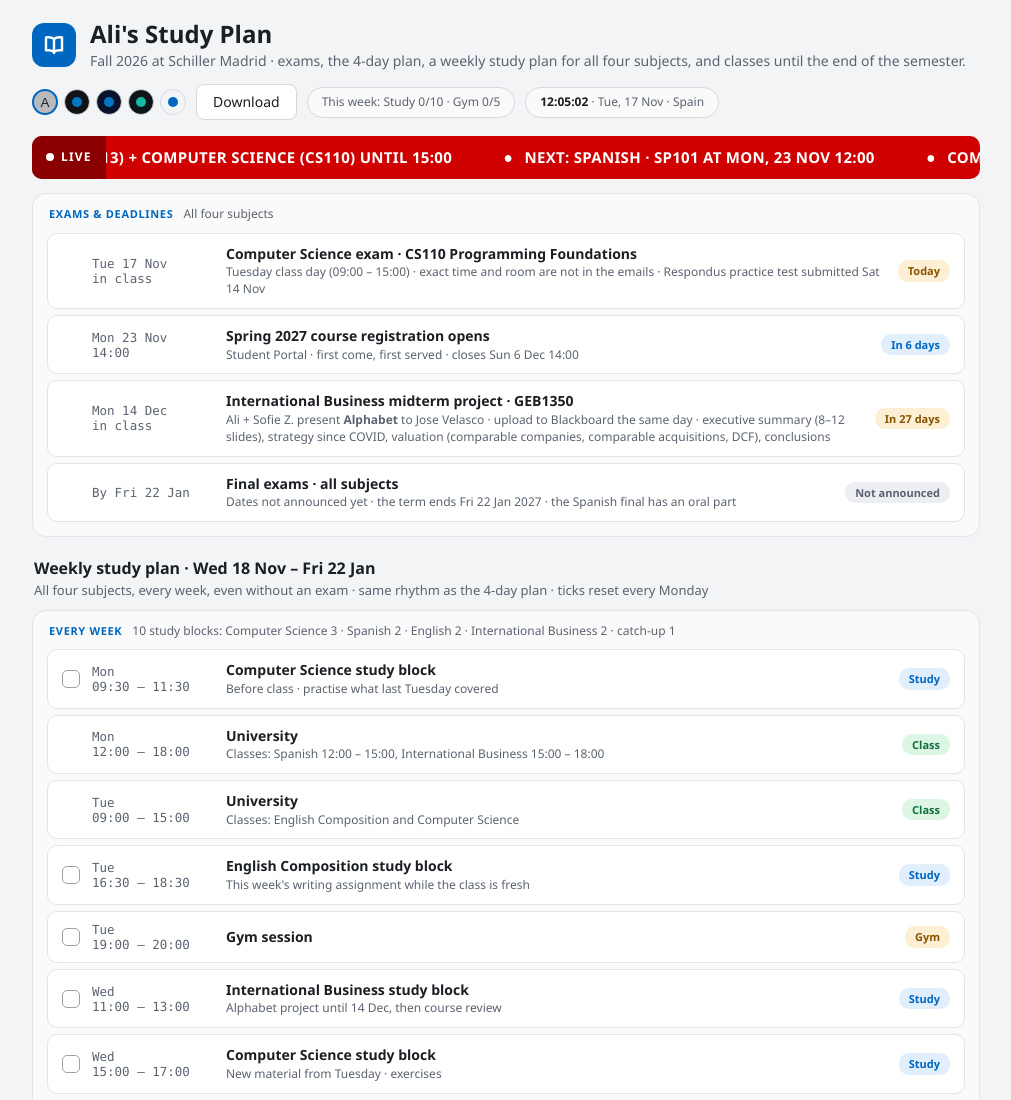
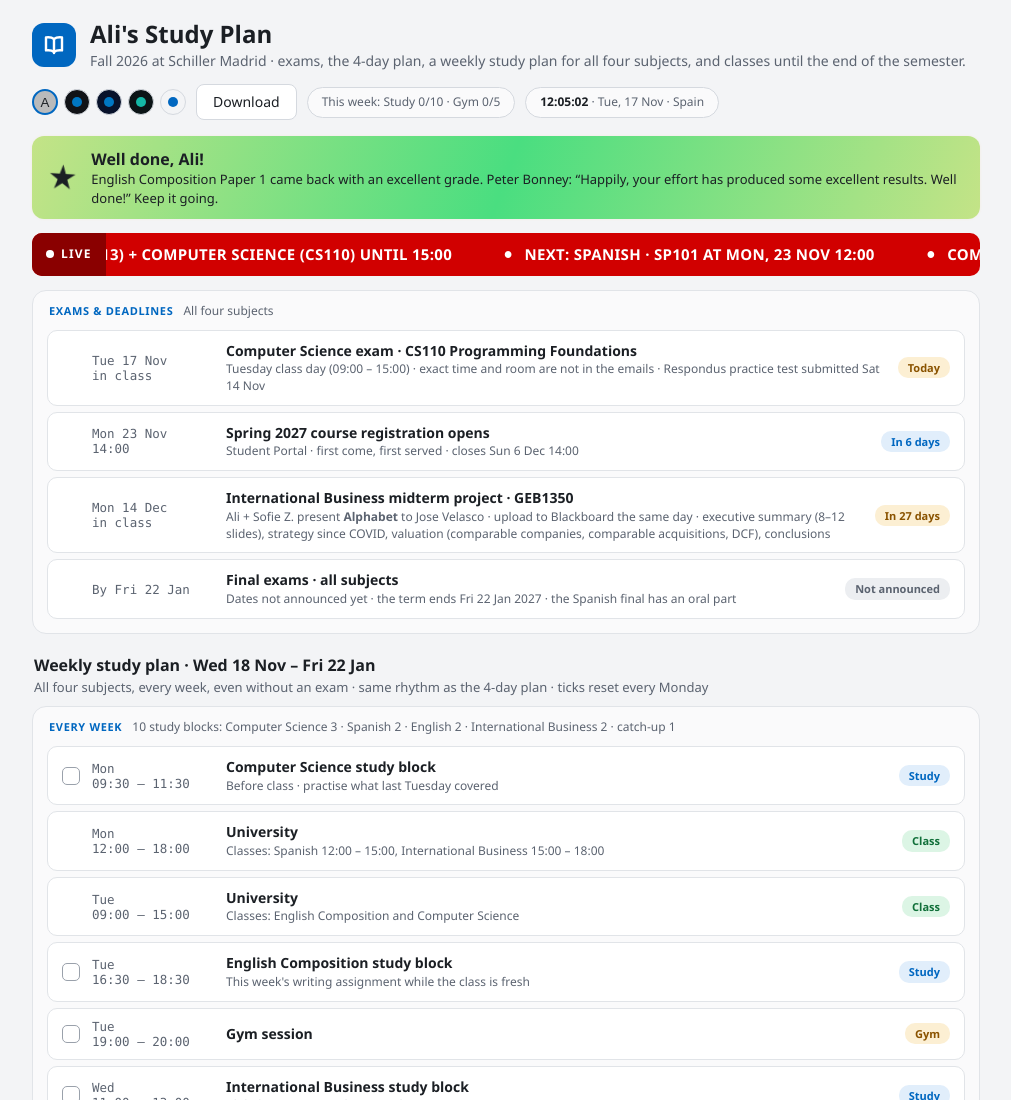
Before and after one commit to adibchehade/ali, a plain HTML site: page index.html in a window 1280 px wide. Shown: the top 1100 px of the page, without its empty margins (134-1145 px from the left). Drawn offline with Linux system fonts and the light colour scheme.

Commit message:
Add flashing well-done banner for Ali's English Paper 1 (Adib's request)
Co-Authored-By: Claude Opus 5.5 <noreply@anthropic.com>
Claude-Session: https://claude.ai/code/session_011WEjUJEjLTM8dfFyFVrK1r

```diff
--- a/index.html
+++ b/index.html
@@ -82,7 +82,14 @@
   .news .ticker span::before { content:"\25CF"; margin-right:12px; font-size:9px; vertical-align:middle; }
   @keyframes scroll { from { transform:translateX(0); } to { transform:translateX(-100%); } }
   @keyframes blink { to { visibility:hidden; } }
-  @media (prefers-reduced-motion: reduce) { .news .ticker { animation:none; white-space:normal; padding:10px 14px; } .news .ticker span { display:block; padding:2px 0; } .news .tagl i { animation:none; } }
+  .cheer { display:flex; align-items:center; gap:14px; border-radius:12px; padding:12px 16px; margin-bottom:14px; color:#1B1F24; background:linear-gradient(110deg,#FBBF24 0%,#FDE68A 25%,#4ADE80 50%,#FDE68A 75%,#FBBF24 100%); background-size:300% 100%; animation:cheerbg 6s linear infinite, cheerglow 1.6s ease-in-out infinite; }
+  .cheer .star { font-size:28px; line-height:1; animation:cheerstar 1.2s ease-in-out infinite; }
+  .cheer b { display:block; font-size:16px; }
+  .cheer span { font-size:13px; }
+  @keyframes cheerbg { to { background-position:-300% 0; } }
+  @keyframes cheerglow { 0%,100% { box-shadow:0 0 0 0 rgba(251,191,36,.0); } 50% { box-shadow:0 0 18px 4px rgba(251,191,36,.55); } }
+  @keyframes cheerstar { 0%,100% { transform:scale(1) rotate(0); } 50% { transform:scale(1.25) rotate(15deg); } }
+  @media (prefers-reduced-motion: reduce) { .news .ticker { animation:none; white-space:normal; padding:10px 14px; } .news .ticker span { display:block; padding:2px 0; } .news .tagl i { animation:none; } .cheer, .cheer .star { animation:none; } }
   details.archive { background:var(--panel); border:1px solid var(--panel-border); border-radius:14px; margin-bottom:14px; }
   details.archive > summary { list-style:none; cursor:pointer; padding:12px 16px; display:flex; align-items:baseline; gap:10px; }
   details.archive > summary::-webkit-details-marker { display:none; }
@@ -112,7 +119,7 @@
       --text:#1B1F24; --muted:#5B6370; --accent:#0067C0; --on-accent:#fff; --accent-text:#0067C0; --check:#9AA1AB;
       --ok-fg:#11703A; --ok-bg:#DCF5E5; --warn-fg:#8A5300; --warn-bg:#FCEFD3; --off-fg:#5B6370; --off-bg:#ECEEF1; --work-fg:#0067C0; --work-bg:#E1EEFB; }
     .wrap { max-width:none; padding:0; }
-    .tools, .status, .news, details.archive { display:none; }
+    .tools, .status, .news, .cheer, details.archive { display:none; }
     .row.past { opacity:1; } .row.now { box-shadow:none; border-color:var(--card-border); }
     .panel { break-inside:avoid; } .row { padding:6px 12px; margin-top:4px; }
     * { -webkit-print-color-adjust:exact; print-color-adjust:exact; }
@@ -141,6 +148,7 @@
     </div>
   </div>
 
+  <div class="cheer" id="cheer" data-until="2026-11-30"><span class="star" aria-hidden="true">&#9733;</span><span><b>Well done, Ali!</b><span>English Composition Paper 1 came back with an excellent grade. Peter Bonney: &ldquo;Happily, your effort has produced some excellent results. Well done!&rdquo; Keep it going.</span></span></div>
   <div class="news" role="status" aria-live="off"><span class="tagl"><i></i>LIVE</span><div class="track"><div class="ticker" id="ticker"><span>Loading the plan…</span></div></div></div>
 
   <section class="panel">
@@ -375,6 +383,7 @@
       if (on) cur = r; else if (!nxt && s > now) nxt = r;
     });
     loadWeek(); summary();
+    var ch = document.getElementById('cheer'); if (ch) ch.hidden = today > ch.dataset.until;
     var fd = document.getElementById('fourday'), wkp = document.getElementById('weekly');
     if (today >= '2026-11-16' && fd.compareDocumentPosition(wkp) & 4) fd.parentNode.insertBefore(wkp, fd);
     var dow = (new Date(today + 'T12:00:00Z').getUTCDay() + 6) % 7 + 1, hm = now.slice(11), inRange = today >= '2026-11-18' && today <= WEND;
```
